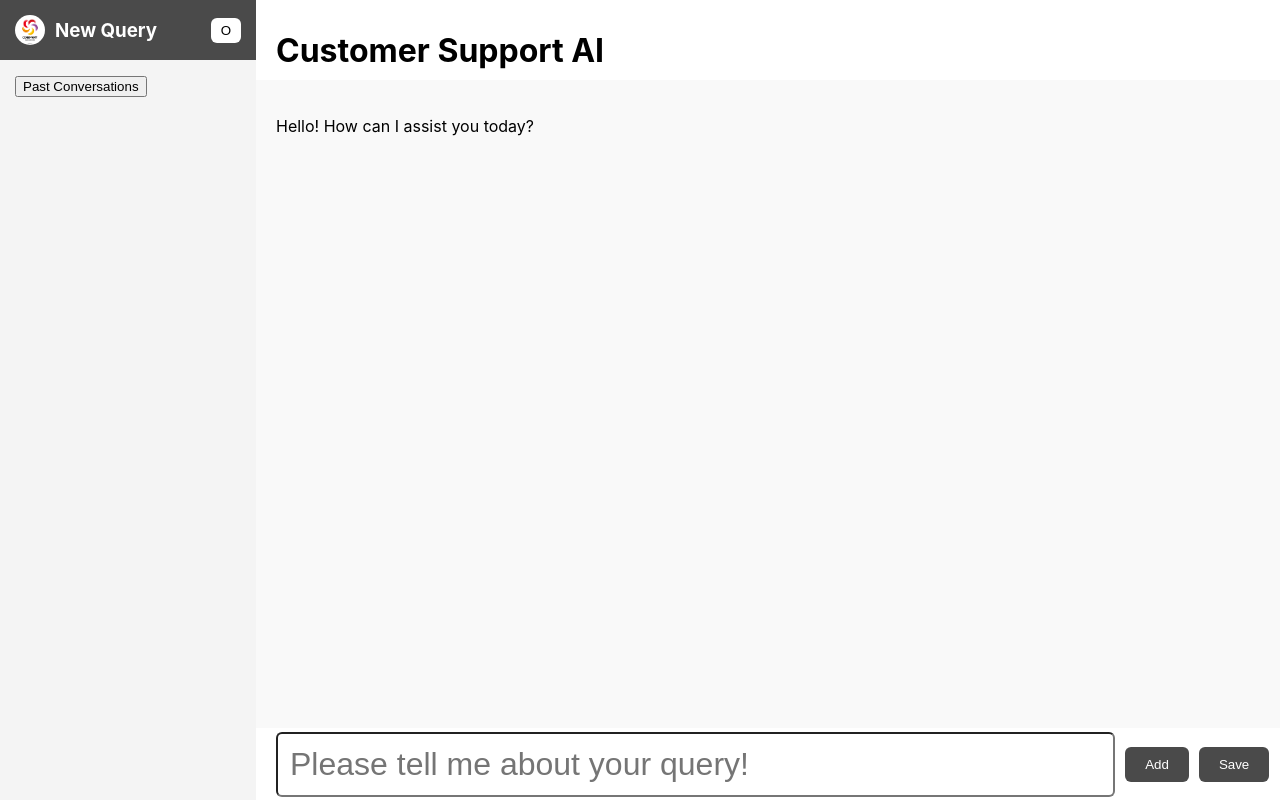
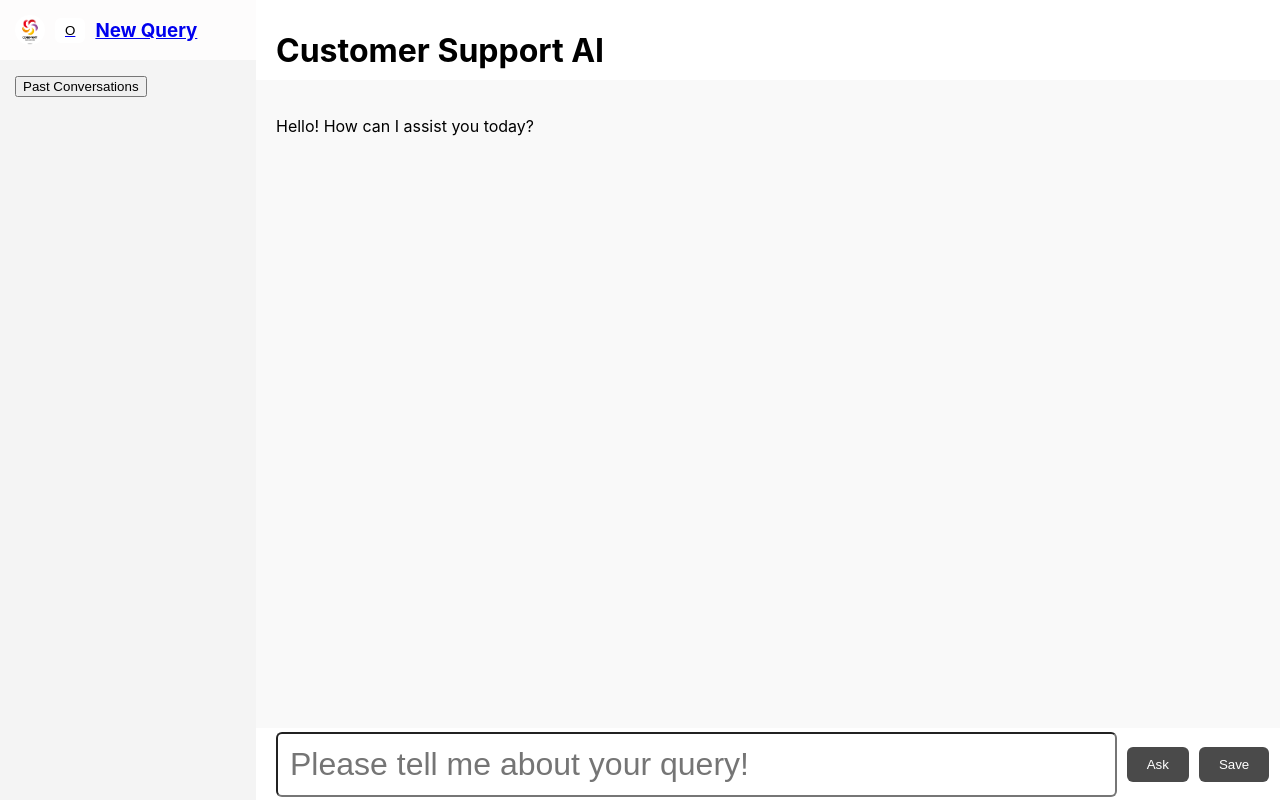
Before and after one commit to ashish101020/react-chat-bot-ai, a React (Create React App) app: page / in a window 1280 px wide. Built offline with nearby package versions, Linux system fonts and the light colour scheme.

Commit message:
modify new Query button

```diff
--- a/src/components/ChatBox.jsx
+++ b/src/components/ChatBox.jsx
@@ -95,7 +95,7 @@ const ChatBox = () => {
           placeholder="Please tell me about your query!"
           className="chatbox-input"
         />
-        <button type="submit">Add</button>
+        <button type="submit">Ask</button>
         <button type="button" onClick={handleSaveChat}>
           Save
         </button>
--- a/src/components/SideBar.css
+++ b/src/components/SideBar.css
@@ -8,8 +8,8 @@
 
 .sidebar-header {
   height: 60px;
-  background-color: #4a4a4a;
-  color: white;
+  background-color: #fdfcfc;
+  color: rgb(12, 10, 10);
   display: flex;
   justify-content: space-between;
   align-items: center;
--- a/src/components/SideBar.jsx
+++ b/src/components/SideBar.jsx
@@ -2,7 +2,7 @@ import React from 'react'
 import './SideBar.css'
 import { useChatContext } from '../context/ChatContext'
 import logo from '../assets/logo.png'
-// import { Link, useNavigate } from 'react-router-dom'
+import { Link } from 'react-router-dom'
 
 const SideBar = () => {
 
@@ -15,12 +15,21 @@ const SideBar = () => {
 
       {/* Header */}
       <div className="sidebar-header">
-        <div className="sidebar-title">
-          <img src={logo} alt="logo" className="logo" />
-          <h3>New Query</h3>
-        </div>
-        <button className="new-chat-btn" onClick={handleCreateNewChat}>O</button>
-      </div>
+  <Link
+    to="/"
+    className="sidebar-title"
+    onClick={handleCreateNewChat}
+  >
+    <img src={logo} alt="logo" className="logo" />
+    <button
+      type="button"
+      className="new-chat-btn"
+    >
+      O
+    </button>
+    <h3>New Query</h3>
+  </Link>
+</div>
 
       {/* Content */}
       <div className="sidebar-content">
```
